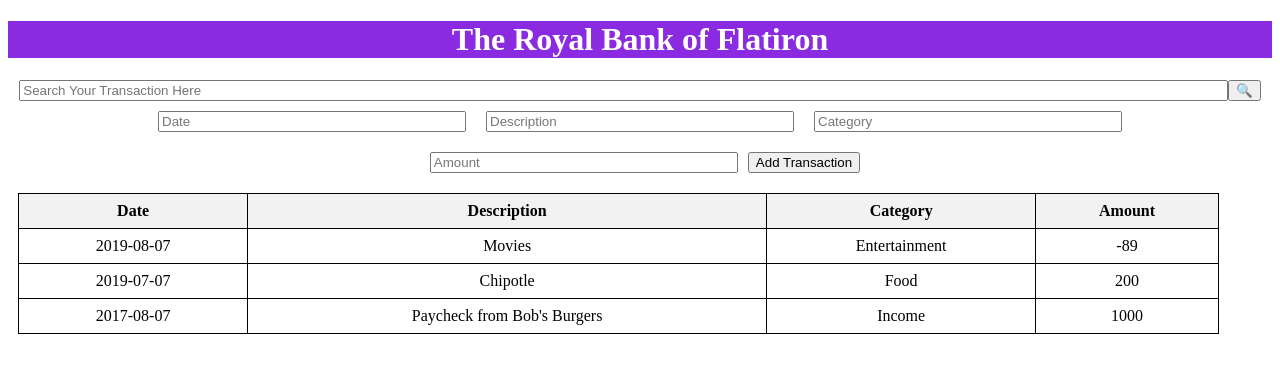
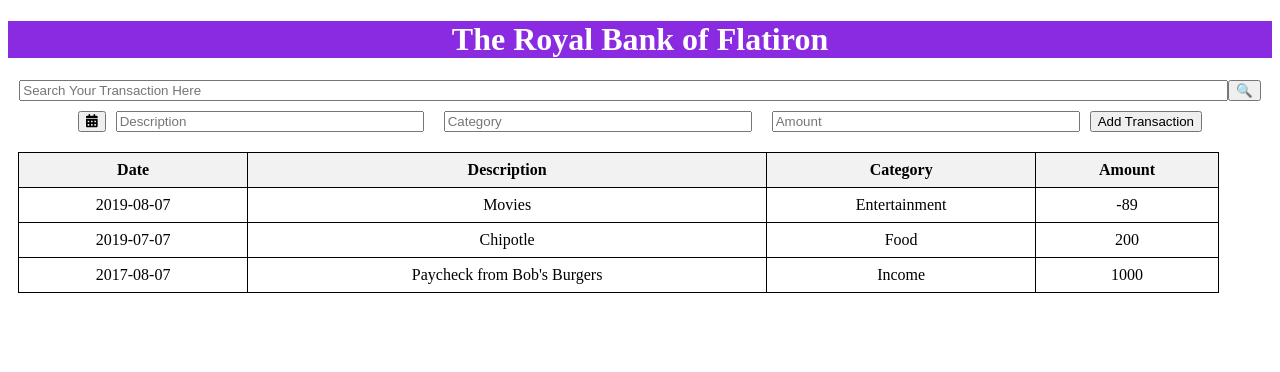
Before and after one commit to JeropLinet/Phase2-WK1-, a React (Create React App) app: page / in a window 1280 px wide. Shown: the top 372 px of the page. Built offline with nearby package versions, Linux system fonts and the light colour scheme.

Commit message:
calender

```diff
--- a/package.json
+++ b/package.json
@@ -3,10 +3,13 @@
   "version": "0.1.0",
   "private": true,
   "dependencies": {
+    "@fortawesome/free-solid-svg-icons": "^6.5.2",
+    "@fortawesome/react-fontawesome": "^0.2.0",
     "@testing-library/jest-dom": "^5.17.0",
     "@testing-library/react": "^13.4.0",
     "@testing-library/user-event": "^13.5.0",
     "react": "^18.3.1",
+    "react-datepicker": "^6.9.0",
     "react-dom": "^18.3.1",
     "react-scripts": "5.0.1",
     "web-vitals": "^2.1.4"
--- a/src/App.js
+++ b/src/App.js
@@ -3,35 +3,50 @@ import logo from './logo.svg';
 import './App.css';
 import './index.css'
 import Transaction from './transactions';
+import DatePicker from 'react-datepicker';
+import 'react-datepicker/dist/react-datepicker.css';
+import { FontAwesomeIcon } from '@fortawesome/react-fontawesome'; // Import FontAwesomeIcon from react-fontawesome
+import { faCalendarAlt } from '@fortawesome/free-solid-svg-icons';
+
 
 function App() {
     //a state is an object that represents the data that the component should keep track off
     //useState manages the state of components
     // calling usestate returns the value of the current state and allows the user to update the state
-    const[date,setDate]=useState('')
+    const [selectedDate, setSelectedDate] = useState(null)
     const[description,setDescription]=useState('')
     const[category,setCategory]=useState('')
     const[amount,setAmount]=useState('')
     const[transactions,setTransactions]=useState([]) //this makes sure that the transactions are always an array
+    const [searchTerm, setSearchTerm] = useState('');
 
 
     //adding eventhandlers to handle change in the input
     //e.target.value access the value of the input fielld
-    const handleDateChange=(e)=>setDate(e.target.value)
+    const handleDateChange=(date)=>{setSelectedDate(date)}
     const handleDescriptionChange=(e)=>setDescription(e.target.value)
     const handleCategoryChange=(e)=>setCategory(e.target.value)
     const handleAmountChange=(e)=>setAmount(e.target.value)
+    const handleSearchChange = (e) => setSearchTerm(e.target.value);
 
    //adding transactions to the table
     const addTransaction = () => {
-    const newTransaction = { date, description, category, amount } //creates a new transaction
+    const newTransaction = { selectedDate, description, category, amount } //creates a new transaction
     setTransactions([...transactions, newTransaction]) //spread operator enables creation of a new array with the existing transaction plus the new one
 
-    setDate('')
+
     setDescription('')
     setCategory('')
     setAmount('')
    };
+   const CustomInput = ({ value, onClick }) => (
+    <button className="custom-input" onClick={onClick}>
+        {value} <FontAwesomeIcon icon={faCalendarAlt} />
+    </button>
+);
+   const filteredTransactions = transactions.filter((transaction) =>
+    transaction.description.toLowerCase().includes(searchTerm.toLowerCase())
+  );
     return(
         <div className='App'>
             <h1 className='header'>The Royal Bank of Flatiron</h1>
@@ -42,16 +57,19 @@ function App() {
                placeholder='Search Your Transaction Here'
 
                />
-              <button >&#128269;</button>
+              <button onClick={handleSearchChange} >&#128269;</button>
             </div>
 
             <div className='addTransaction'>
-              <input
-               type='text'
-               placeholder='Date'
-               value={date}
-               onChange={handleDateChange}
-              />
+            <DatePicker
+                    selected={selectedDate}
+                    onChange={handleDateChange}
+                    placeholderText='Select Date'
+                    dateFormat='yyyy-MM-dd'
+                    showPopperArrow={false} // Hide the default popper arrow
+                    customInput={<CustomInput />} // Use custom input component
+                    isClearable
+                />
 
               <input
                 type='text'
@@ -91,7 +109,7 @@ function App() {
               </thead>
 
                 {/* in the transactions component we already have a tbody which is why we do not have to put another tbody */}
-              <Transaction transactions={transactions} />
+              <Transaction transactions={filteredTransactions} />
 
           </table>
         </div>
--- a/src/transactions.js
+++ b/src/transactions.js
@@ -28,6 +28,7 @@ function Transaction({ transactions }) {
 
   //rendering the sample and the new transactions in the table
   return (
+
     <tbody>
       {showSampleTransactions}
       {showTransactions}
```
Also changed, not shown: 2 other files (tests, documents, lock files or other folders).
